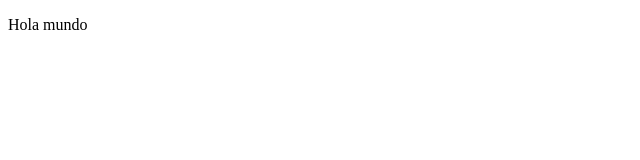
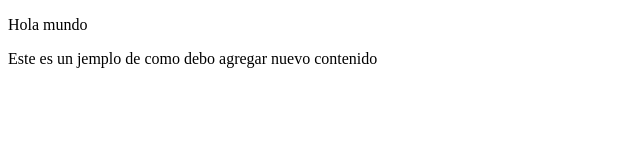
Before and after one commit to fancyhack/fapcode, a plain HTML site: page index.html in a window 1280 px wide. Shown: the whole page, without its empty margins (0-640 px from the left). Drawn offline with Linux system fonts and the light colour scheme.

Commit message:
actualizacion del contenido

```diff
--- a/index.html
+++ b/index.html
@@ -7,5 +7,6 @@
 </head>
 <body>
 	<p>Hola mundo</p>
+	<p>Este es un jemplo de como debo agregar nuevo contenido</p>
 </body>
 </html>
```
